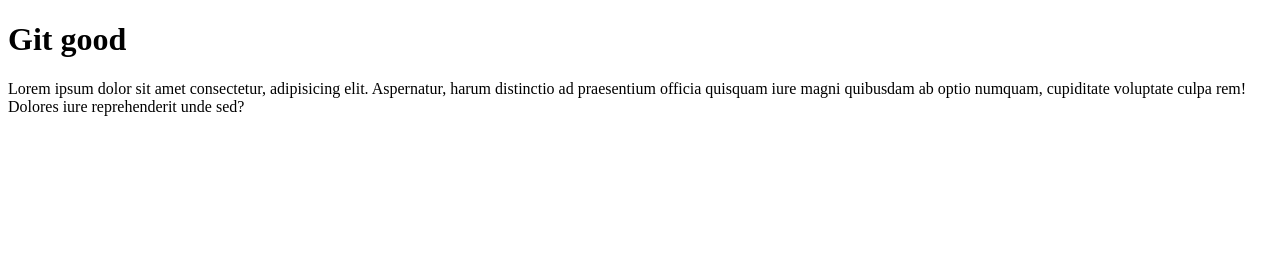
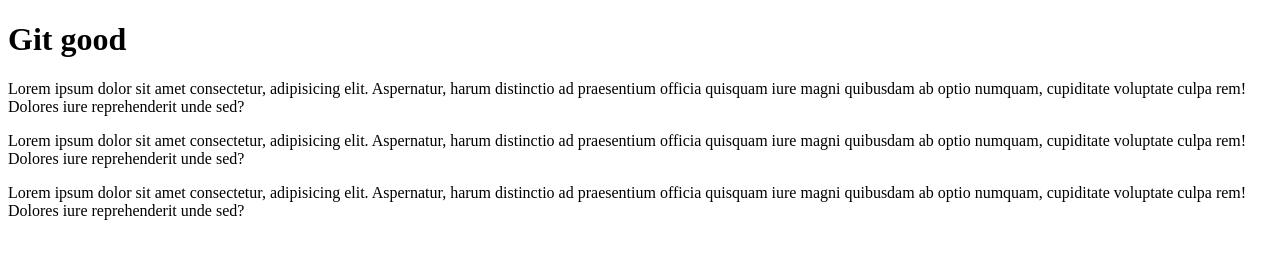
Before and after one commit to RaphaelDodier/exercice3, a plain HTML site: page index.html in a window 1280 px wide. Drawn offline with Linux system fonts and the light colour scheme.

Commit message:
ajout de deux paragraphe

```diff
--- a/index.html
+++ b/index.html
@@ -10,5 +10,7 @@
     <h1>Git good</h1>
 
     <p>Lorem ipsum dolor sit amet consectetur, adipisicing elit. Aspernatur, harum distinctio ad praesentium officia quisquam iure magni quibusdam ab optio numquam, cupiditate voluptate culpa rem! Dolores iure reprehenderit unde sed?</p>
+    <p>Lorem ipsum dolor sit amet consectetur, adipisicing elit. Aspernatur, harum distinctio ad praesentium officia quisquam iure magni quibusdam ab optio numquam, cupiditate voluptate culpa rem! Dolores iure reprehenderit unde sed?</p>
+    <p>Lorem ipsum dolor sit amet consectetur, adipisicing elit. Aspernatur, harum distinctio ad praesentium officia quisquam iure magni quibusdam ab optio numquam, cupiditate voluptate culpa rem! Dolores iure reprehenderit unde sed?</p>
 </body>
 </html>
```
